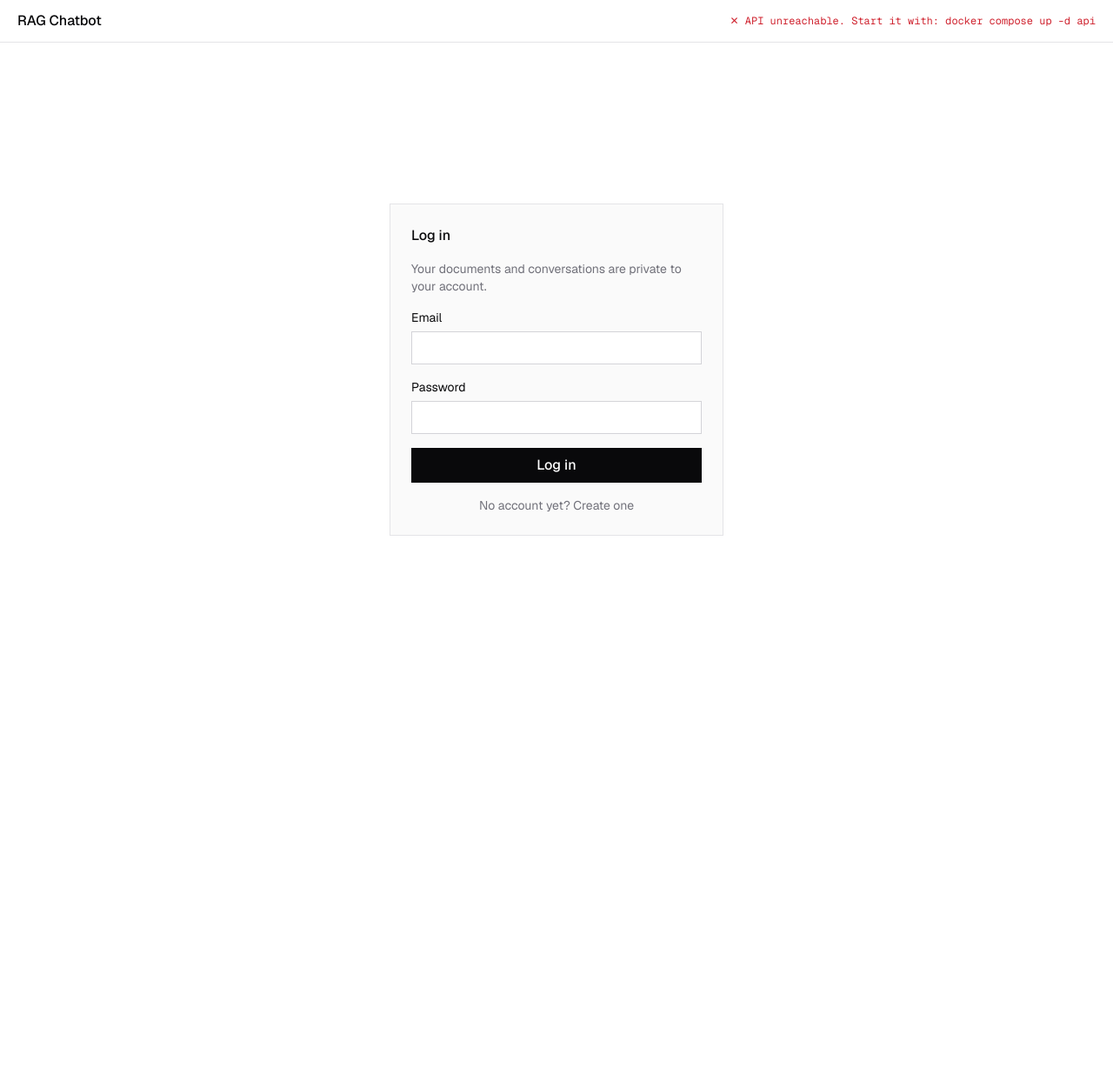
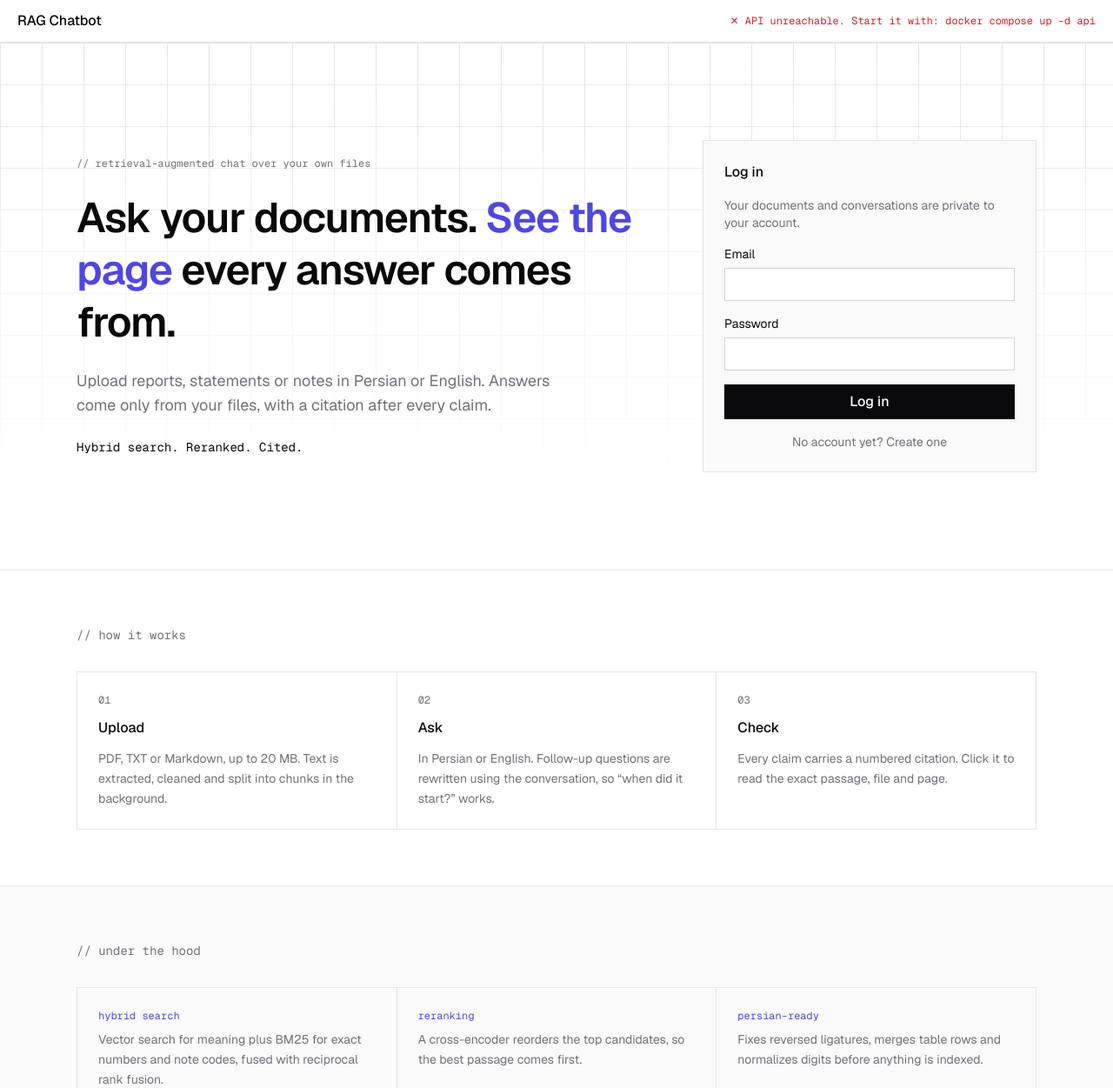
Before and after one commit to parsapap/rag-chatbot, a Next.js app in the folder frontend/: page / in a window 1280 px wide. Shown: the top 1251 px of the page at 87% size. Before the commit the page ends 800 px from the top, so only its background shows below. Built offline with nearby package versions, Linux system fonts and the light colour scheme; no server answers.

Commit message:
Add a landing page with the sign-in form for logged-out visitors

```diff
--- a/frontend/app/globals.css
+++ b/frontend/app/globals.css
@@ -13,6 +13,7 @@
   --ok: #1a7f37;
   --wait: #9a6700;
   --destructive: #cf222e;
+  --accent: #4f46e5;
 }
 
 @media (prefers-color-scheme: dark) {
@@ -27,6 +28,7 @@
     --ok: #3fb950;
     --wait: #d29922;
     --destructive: #f85149;
+    --accent: #8b8bff;
   }
 }
 
@@ -41,6 +43,7 @@
   --color-ok: var(--ok);
   --color-wait: var(--wait);
   --color-destructive: var(--destructive);
+  --color-accent: var(--accent);
   /* Geist has no Arabic-script glyphs, so Persian text falls back to Vazirmatn glyph by glyph. */
   --font-sans: var(--font-geist), var(--font-vazirmatn), ui-sans-serif, system-ui, sans-serif;
   --font-mono: var(--font-geist-mono), var(--font-vazirmatn), ui-monospace, monospace;
@@ -51,3 +54,12 @@ body {
   color: var(--foreground);
   font-family: var(--font-sans);
 }
+
+/* Faint grid behind the landing hero, fading out toward the bottom. */
+.bg-grid {
+  background-image:
+    linear-gradient(var(--border) 1px, transparent 1px),
+    linear-gradient(90deg, var(--border) 1px, transparent 1px);
+  background-size: 48px 48px;
+  mask-image: linear-gradient(to bottom, black, transparent 85%);
+}
--- /dev/null
+++ b/frontend/app/landing.tsx
@@ -0,0 +1,95 @@
+import type { User } from "./api-client";
+import Login from "./login";
+
+const STEPS = [
+  { title: "Upload", body: "PDF, TXT or Markdown, up to 20 MB. Text is extracted, cleaned and split into chunks in the background." },
+  { title: "Ask", body: "In Persian or English. Follow-up questions are rewritten using the conversation, so “when did it start?” works." },
+  { title: "Check", body: "Every claim carries a numbered citation. Click it to read the exact passage, file and page." },
+];
+
+const FEATURES = [
+  { label: "hybrid search", body: "Vector search for meaning plus BM25 for exact numbers and note codes, fused with reciprocal rank fusion." },
+  { label: "reranking", body: "A cross-encoder reorders the top candidates, so the best passage comes first." },
+  { label: "persian-ready", body: "Fixes reversed ligatures, merges table rows and normalizes digits before anything is indexed." },
+  { label: "honest answers", body: "When your documents do not contain the answer, it says so instead of guessing." },
+  { label: "private", body: "Each account searches only its own files. Nothing is shared between users." },
+  { label: "measured", body: "Every retrieval change was checked on hand-written question sets before it shipped." },
+];
+
+const STATS = [
+  { value: "0.95", label: "hit@1 on a held-out set of 56 questions" },
+  { value: "2.2 s", label: "median time to the first word of an answer" },
+  { value: "5", label: "passages retrieved and shown for every answer" },
+];
+
+export default function Landing({ onLogin }: { onLogin: (user: User) => void }) {
+  return (
+    <main className="col-span-full">
+      <section className="relative overflow-hidden border-b border-border">
+        <div aria-hidden="true" className="bg-grid pointer-events-none absolute inset-0" />
+        <div className="relative mx-auto grid max-w-6xl items-center gap-12 px-6 py-20 lg:grid-cols-[1fr_auto] lg:py-28">
+          <div className="flex flex-col gap-6">
+            <p className="font-mono text-xs text-muted-foreground">// retrieval-augmented chat over your own files</p>
+            <h1 className="max-w-2xl text-4xl font-semibold leading-tight tracking-tight sm:text-5xl">
+              Ask your documents. <span className="text-accent">See the page</span> every answer comes from.
+            </h1>
+            <p className="max-w-xl text-lg text-muted-foreground">
+              Upload reports, statements or notes in Persian or English. Answers come only from your files, with a
+              citation after every claim.
+            </p>
+            <p className="font-mono text-sm text-muted-foreground">
+              <span className="text-foreground">Hybrid search.</span> <span className="text-foreground">Reranked.</span>{" "}
+              <span className="text-foreground">Cited.</span>
+            </p>
+          </div>
+          <Login onLogin={onLogin} />
+        </div>
+      </section>
+
+      <section className="mx-auto max-w-6xl px-6 py-16">
+        <h2 className="mb-8 font-mono text-sm text-muted-foreground">// how it works</h2>
+        <ol className="grid gap-px border border-border bg-border sm:grid-cols-3">
+          {STEPS.map((s, i) => (
+            <li key={s.title} className="flex flex-col gap-3 bg-background p-6">
+              <span className="font-mono text-xs text-muted-foreground">{String(i + 1).padStart(2, "0")}</span>
+              <h3 className="font-medium">{s.title}</h3>
+              <p className="text-sm leading-relaxed text-muted-foreground">{s.body}</p>
+            </li>
+          ))}
+        </ol>
+      </section>
+
+      <section className="border-y border-border bg-card">
+        <div className="mx-auto max-w-6xl px-6 py-16">
+          <h2 className="mb-8 font-mono text-sm text-muted-foreground">// under the hood</h2>
+          <ul className="grid gap-px border border-border bg-border sm:grid-cols-2 lg:grid-cols-3">
+            {FEATURES.map((f) => (
+              <li key={f.label} className="flex flex-col gap-2 bg-card p-6">
+                <span className="font-mono text-xs text-accent">{f.label}</span>
+                <p className="text-sm leading-relaxed text-muted-foreground">{f.body}</p>
+              </li>
+            ))}
+          </ul>
+        </div>
+      </section>
+
+      <section className="mx-auto max-w-6xl px-6 py-16">
+        <h2 className="mb-8 font-mono text-sm text-muted-foreground">// measured, not guessed</h2>
+        <dl className="grid gap-8 sm:grid-cols-3">
+          {STATS.map((s) => (
+            <div key={s.label} className="flex flex-col gap-1 border-s-2 border-accent ps-4">
+              <dt className="order-2 text-sm text-muted-foreground">{s.label}</dt>
+              <dd className="order-1 font-mono text-3xl font-semibold">{s.value}</dd>
+            </div>
+          ))}
+        </dl>
+      </section>
+
+      <footer className="border-t border-border">
+        <p className="mx-auto max-w-6xl px-6 py-6 font-mono text-xs text-muted-foreground">
+          Built with FastAPI, Postgres + pgvector, Gemini and Next.js.
+        </p>
+      </footer>
+    </main>
+  );
+}
--- a/frontend/app/login.tsx
+++ b/frontend/app/login.tsx
@@ -29,7 +29,7 @@ export default function Login({ onLogin }: { onLogin: (user: User) => void }) {
   }
 
   return (
-    <main className="col-span-full grid place-items-center p-8">
+    <div className="w-full max-w-sm">
       <form onSubmit={submit} className="flex w-full max-w-sm flex-col gap-4 border border-border bg-card p-6">
         <h1 className="font-medium">{registering ? "Create an account" : "Log in"}</h1>
         <p className="text-sm text-muted-foreground">
@@ -85,6 +85,6 @@ export default function Login({ onLogin }: { onLogin: (user: User) => void }) {
           {registering ? "Already have an account? Log in" : "No account yet? Create one"}
         </button>
       </form>
-    </main>
+    </div>
   );
 }
--- a/frontend/app/workspace.tsx
+++ b/frontend/app/workspace.tsx
@@ -5,7 +5,7 @@ import { api, SESSION_ENDED, type User } from "./api-client";
 import Chat from "./chat";
 import Conversations from "./conversations";
 import Documents from "./documents";
-import Login from "./login";
+import Landing from "./landing";
 
 // The open conversation lives in the URL (/c/12), so a refresh, a bookmark or Back reopens it.
 const pathFor = (id: number | null) => (id === null ? "/" : `/c/${id}`);
@@ -66,7 +66,7 @@ export default function Workspace() {
   }
 
   if (user === undefined) return <p className="col-span-full p-8 text-muted-foreground">Loading…</p>;
-  if (user === null) return <Login onLogin={login} />;
+  if (user === null) return <Landing onLogin={login} />;
 
   return (
     <>
```
